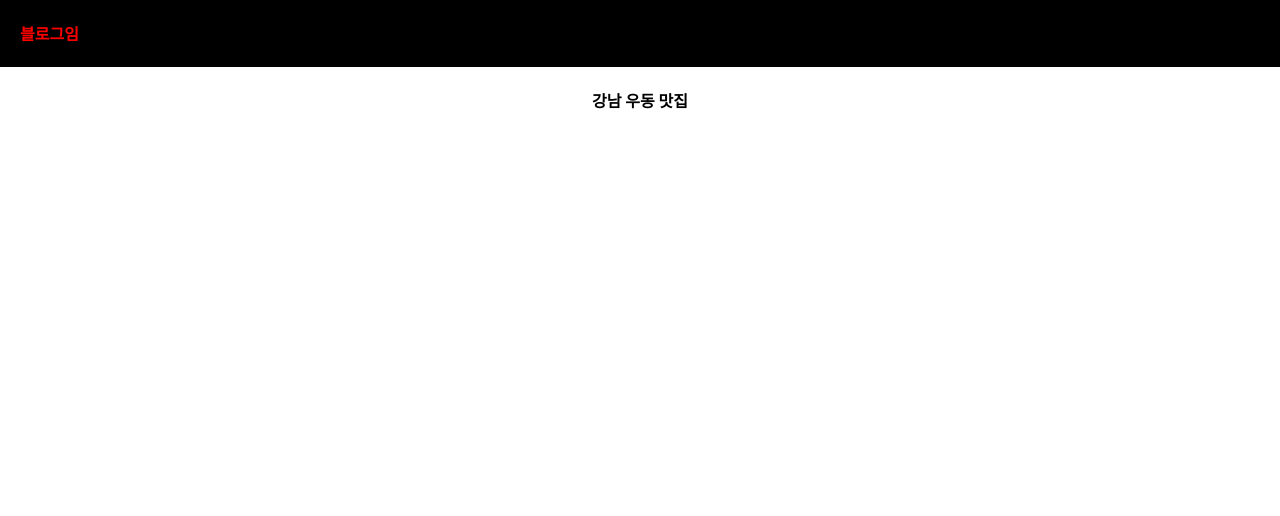
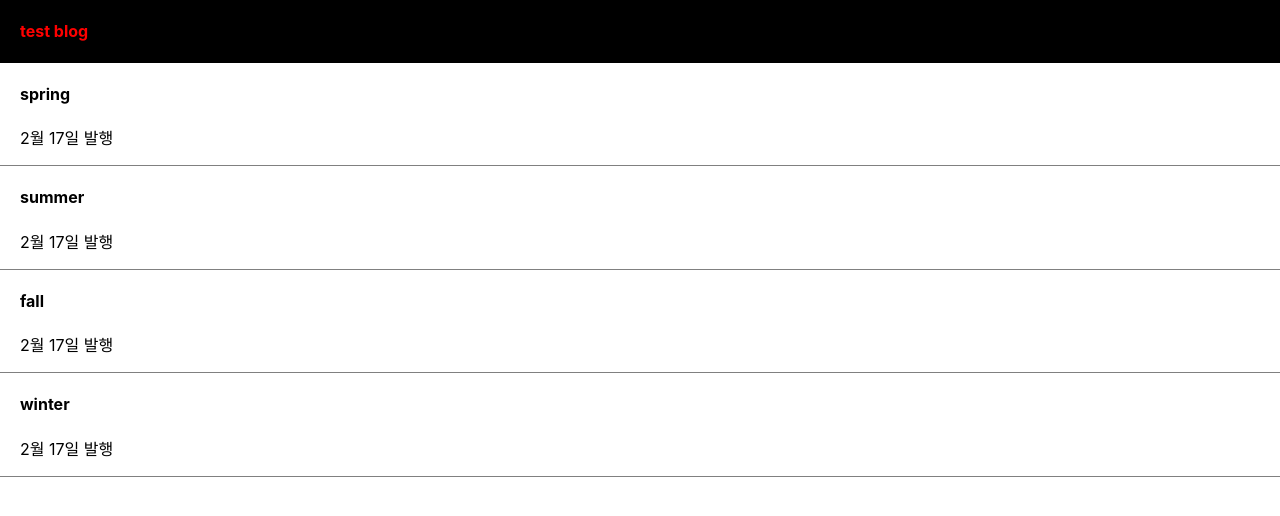
Before and after one commit to jovid18/react_prac, a React (Create React App) app in the folder blog/: page / in a window 1280 px wide. Shown: the top 516 px of the page. Built offline with nearby package versions, Linux system fonts and the light colour scheme.

Commit message:
FEAT: add postTitles

```diff
--- a/blog/src/App.css
+++ b/blog/src/App.css
@@ -1,5 +1,13 @@
 .App {
     text-align: center;
+}
+div {
+    box-sizing: border-box;
+}
+.list {
+    padding-left: 20px;
+    text-align: left;
+    border-bottom: 1px solid grey;
 }
 
 .black-nav {
--- a/blog/src/App.js
+++ b/blog/src/App.js
@@ -1,14 +1,20 @@
 import logo from './logo.svg';
 import './App.css';
+import { useState } from 'react';
 
 function App() {
-    let post = '강남 우동 맛집';
+    let [postTitles, b] = useState(['spring', 'summer', 'fall', 'winter']);
     return (
         <div className="App">
             <div className="black-nav">
-                <h4 style={{ color: 'red', fontSize: '16px' }}>블로그임</h4>
+                <h4 style={{ color: 'red', fontSize: '16px' }}>test blog </h4>
             </div>
-            <h4>{post}</h4>
+            {postTitles.map((postTitle) => (
+                <div className="list" key={postTitle}>
+                    <h4>{postTitle}</h4>
+                    <p>2월 17일 발행</p>
+                </div>
+            ))}
         </div>
     );
 }
```
